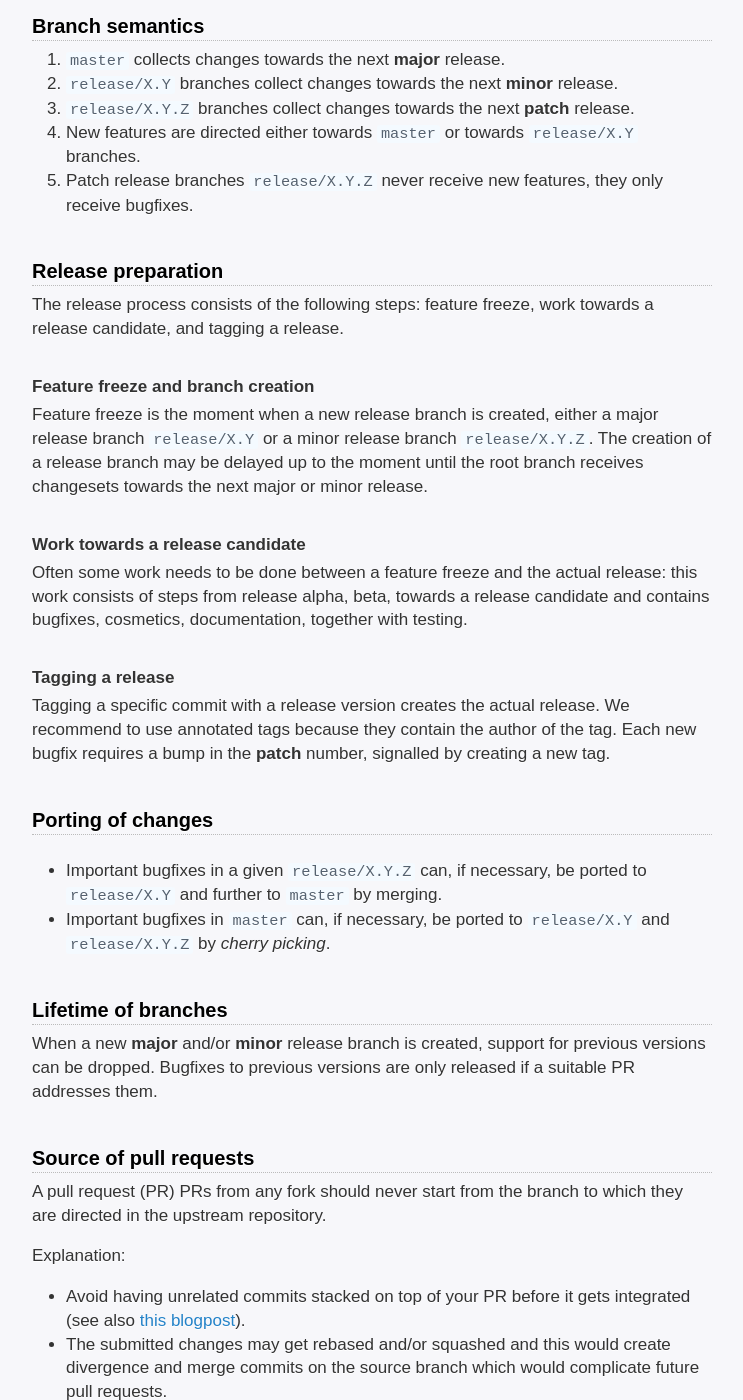
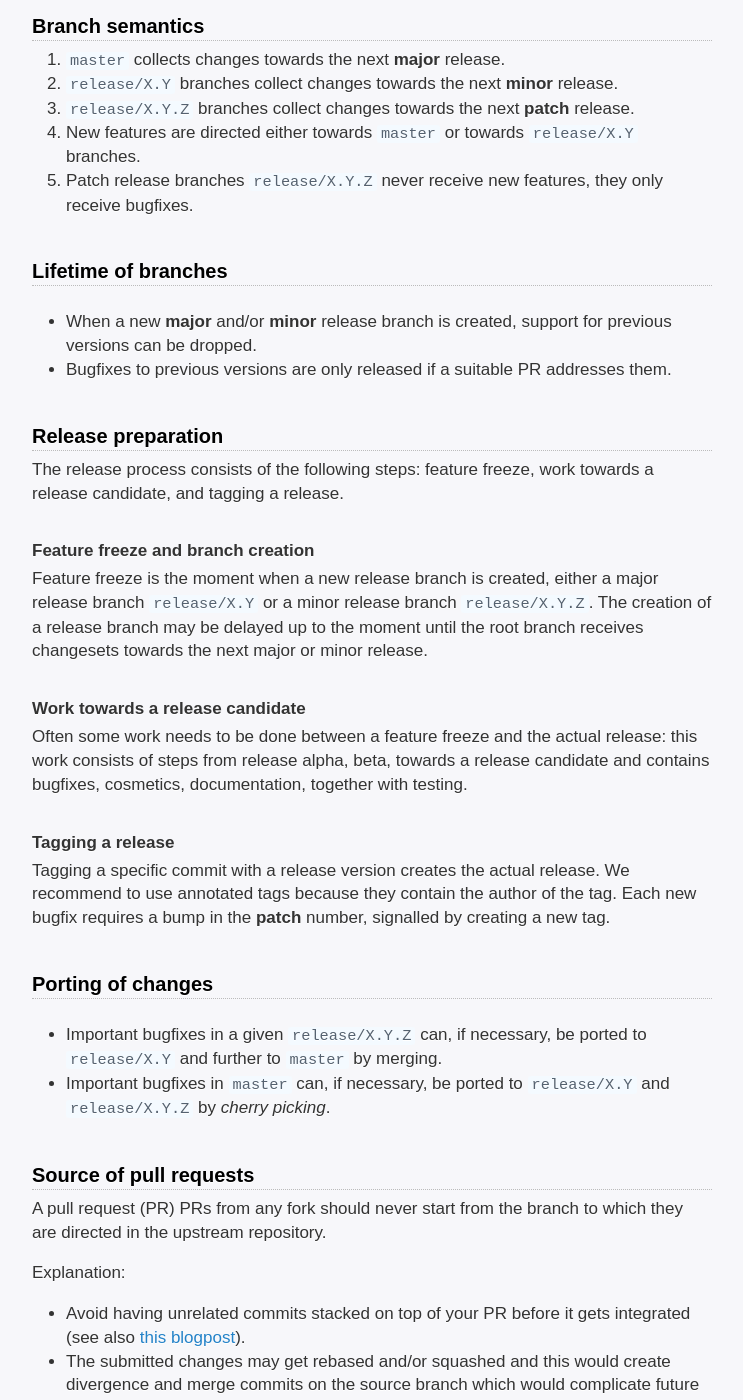
Before and after one commit to dev-cafe/branching-model, a Jekyll site: the page built from index.md, in a window 1280 px wide and 1400 px high, scrolled down 1095 px. Shown: the whole window, without its empty margins (268-1011 px from the left). Built offline with Jekyll 4.4.1, drawn with Linux system fonts in a browser that asks for light colours; our own code applies the rules of GitHub Pages for plain Markdown files; part of the change alters nothing that is shown.

```diff
--- a/index.md
+++ b/index.md
@@ -46,6 +46,14 @@ permalink: /
 5. Patch release branches `release/X.Y.Z` never receive new features, they only receive bugfixes.
 
 
+## Lifetime of branches
+
+- When a new **major** and/or **minor** release branch is created, support for
+  previous versions can be dropped.
+- Bugfixes to previous versions are only released if a suitable PR addresses
+  them.
+
+
 ## Release preparation
 
 The release process consists of the following steps: feature freeze, work
@@ -83,14 +91,6 @@ Each new bugfix requires a bump in the **patch** number, signalled by creating a
   `release/X.Y.Z` by _cherry picking_.
 
 
-## Lifetime of branches
-
-When a new **major** and/or **minor** release branch is created,
-support for previous versions can be
-dropped. Bugfixes to previous versions are only released if a suitable PR
-addresses them.
-
-
 ## Source of pull requests
 
 A pull request (PR) PRs from any fork should never start from the branch to which they are
```
